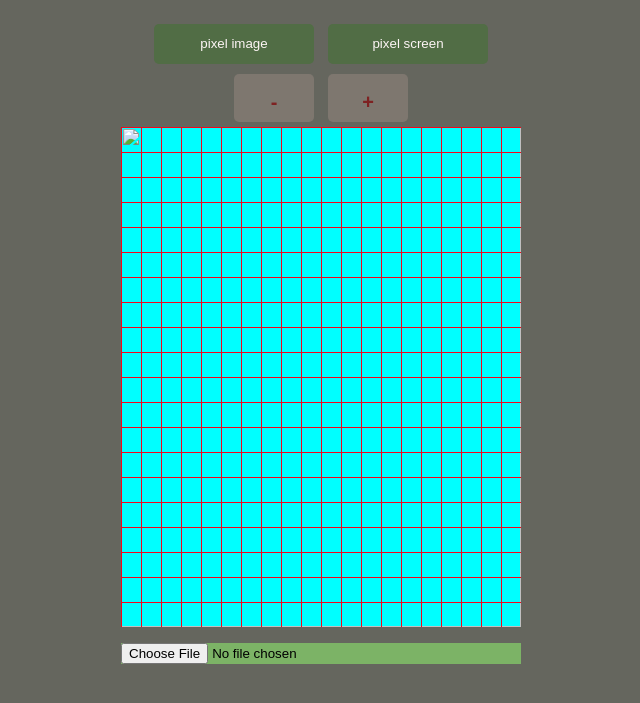
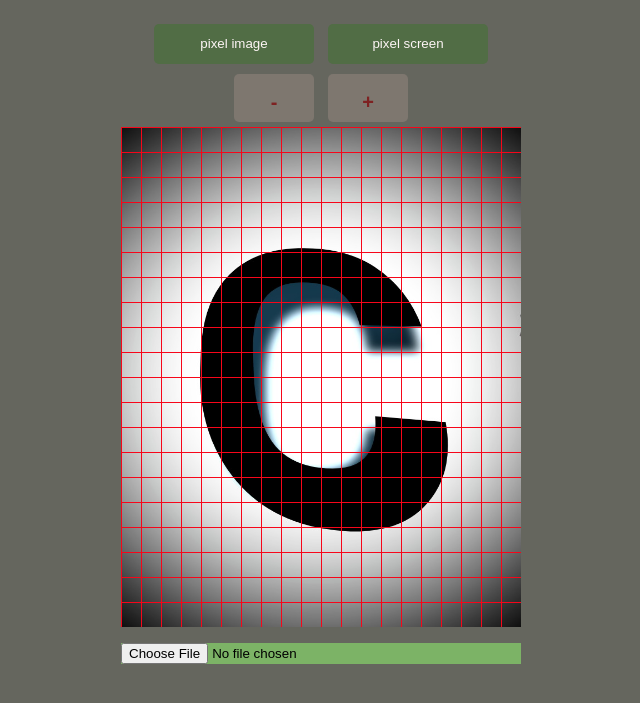
Before and after one commit to Sevencito07/picture-pixel-cordinate, a website: page index.html in a window 1280 px wide. Shown: the part 61-764 px from the top of the page, without its empty margins (319-959 px from the left). Drawn offline with Linux system fonts and the light colour scheme.

Commit message:
Update index.html

```diff
--- a/index.html
+++ b/index.html
@@ -26,7 +26,7 @@
     </div>
 
   <div class="counter-main" id="counter-general">
-    <img id="file" src="/src/phone.jpg"  alt="">
+    <img id="file" src="/phone.jpg"  alt="">
     <div class="counter-x" id="value-x">
         <div id="x-1" class="div-x"></div>
         <div id="x-2" class="div-x"></div>
```
